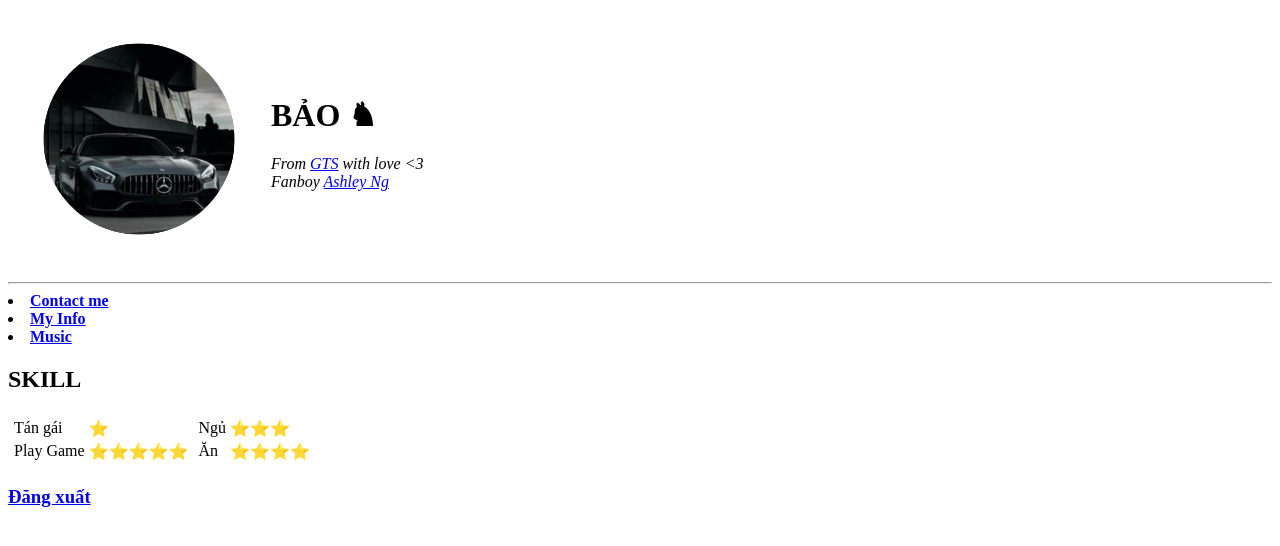
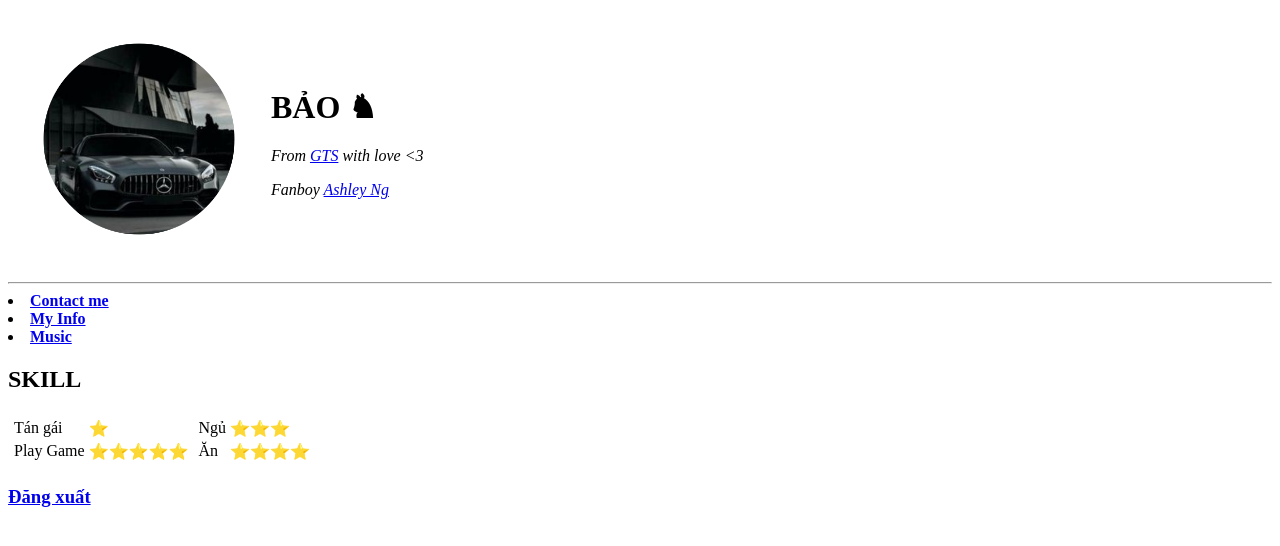
Before and after one commit to baophan17/web-cv, a plain HTML site: page index.html in a window 1280 px wide. Drawn offline with Linux system fonts and the light colour scheme.

Commit message:
first commit

```diff
--- a/index.html
+++ b/index.html
@@ -11,8 +11,9 @@
         <tr>
             <td><img src="images/logomerc.png" alt="Mercedes-AMG GT" width="256" height="256"></td>
             <td><h1><strong>BẢO ♞</strong></h1>
-            <p><i>From <a href="http://ut.edu.vn/">GTS</a> with love <3 <br> Fanboy <a href="https://www.youtube.com/channel/UCCCEbjGk8O5LtG6XgwW6XWg/videos">Ashley Ng</a></i></p></td>
-
+            <p><i>From <a href="http://ut.edu.vn/">GTS</a> with love <3</i></p>
+            <p><i>Fanboy <a href="https://www.youtube.com/channel/UCCCEbjGk8O5LtG6XgwW6XWg/videos">Ashley Ng</a></i></p>
+            </td>
         </tr>
     </table>
     <hr>
```
